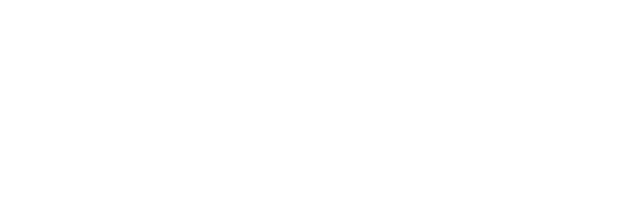
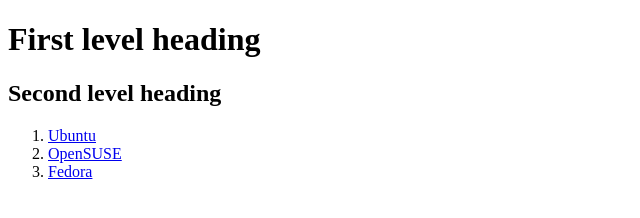
Before and after one commit to DaZ-sky/task-html, a website: page src/index.html in a window 1280 px wide. Shown: the whole page, without its empty margins (0-640 px from the left). Drawn offline with Linux system fonts and the light colour scheme.

Commit message:
Задание по HTML

```diff
--- a/src/index.html
+++ b/src/index.html
@@ -3,5 +3,13 @@
     <head>
         <title>HTML</title>
     </head>
-    <body></body>
+    <body>
+        <h1>First level heading</h1>
+        <h2>Second level heading</h2>
+        <ol>
+            <li><a href="https://ubuntu.com/">Ubuntu</a></li>
+            <li><a href="https://www.opensuse.org/">OpenSUSE</a></li>
+            <li><a href="https://getfedora.org/">Fedora</a></li>
+        </ol>
+    </body>
 </html>
```
Also changed, not shown: 1 other file.
